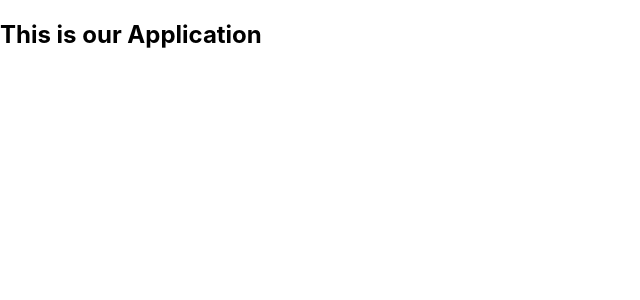
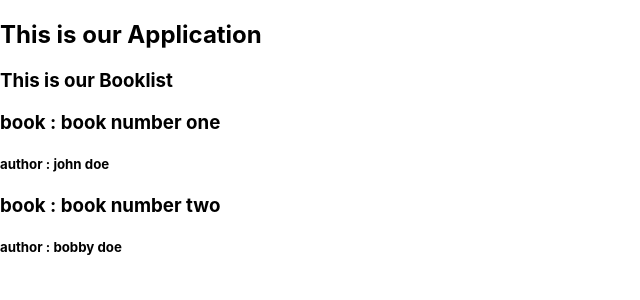
Before and after one commit to nevinherring/second-tutorial, a React (Create React App) app: page / in a window 1280 px wide. Shown: the top 300 px of the page, without its empty margins (0-640 px from the left). Built offline with nearby package versions, Linux system fonts and the light colour scheme.

Commit message:
adding props to booklist

```diff
--- a/src/App.js
+++ b/src/App.js
@@ -2,10 +2,13 @@
 //only one default export module
 
 import React from "react";
+import Booklist from './Booklist';
+
 
 const App = () => (
   <section>
     <h1>This is our Application</h1>
+    <Booklist />
   </section>
 )
 
--- a/src/Book.js
+++ b/src/Book.js
@@ -1,12 +1,14 @@
-//conde snnippts for rfc to set up functional component
+import React, { Component } from 'react';
 
-import React from 'react';
-
-export default function Book() {
-    return (
-        <article>
-            <h3>book:</h3>
-            <h3>author:</h3>
-        </article>
-    )
+export default class Book extends Component {
+    render() {
+        //console.log(this.props);
+        const { book, author } = this.props.book;
+        return (
+            <article>
+                <h3>book : {book}</h3>
+                <h5>author : {author}</h5>
+            </article>
+        )
+    }
 }
--- a/src/Booklist.js
+++ b/src/Booklist.js
@@ -1,12 +1,26 @@
 // snippts type rcc for class based component
 
 import React, { Component } from 'react';
+import Book from "./Book";
 
 export default class Booklist extends Component {
+    books = [
+        {
+            book: "book number one",
+            author: "john doe"
+        },
+        {
+            book: "book number two",
+            author: "bobby doe"
+        }
+    ];
+
     render() {
         return (
             <section>
                 <h3>This is our Booklist</h3>
+                <Book book={this.books[0]} />
+                <Book book={this.books[1]} />
             </section>
         )
     }
```
